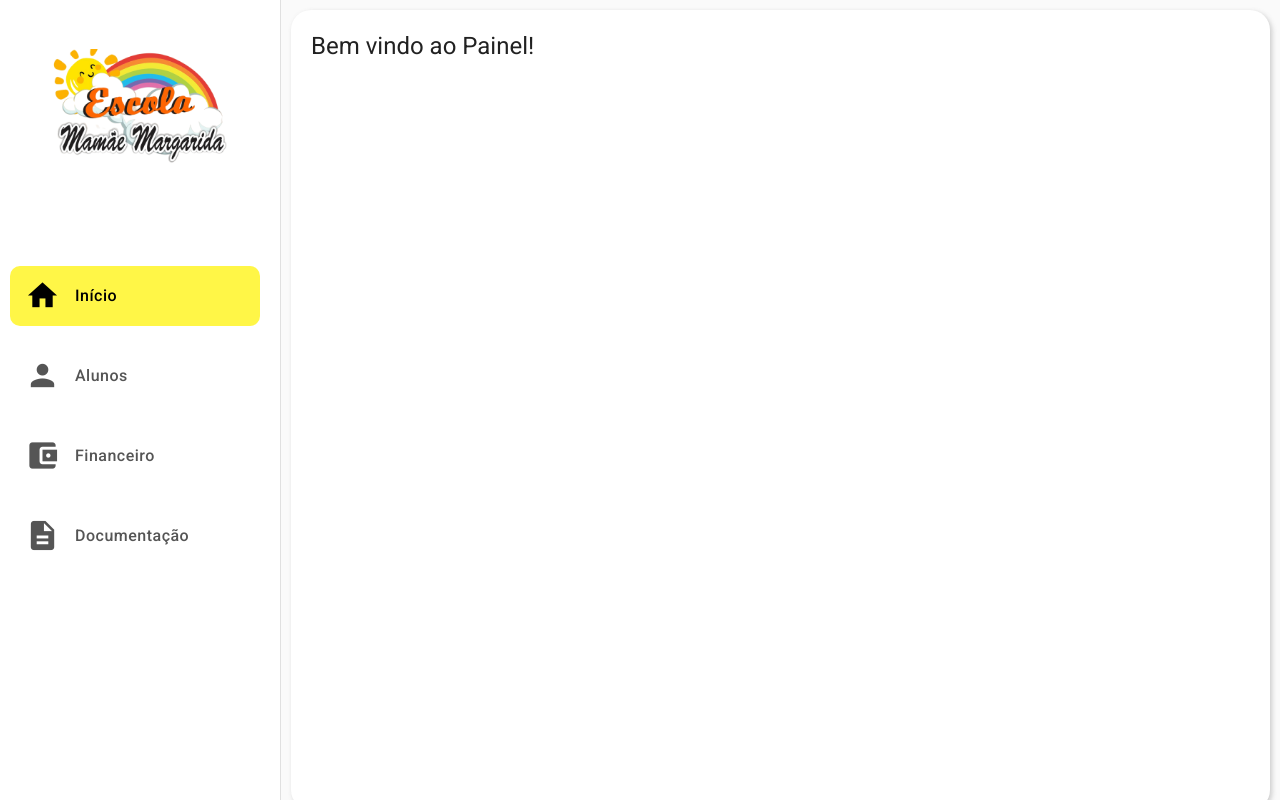
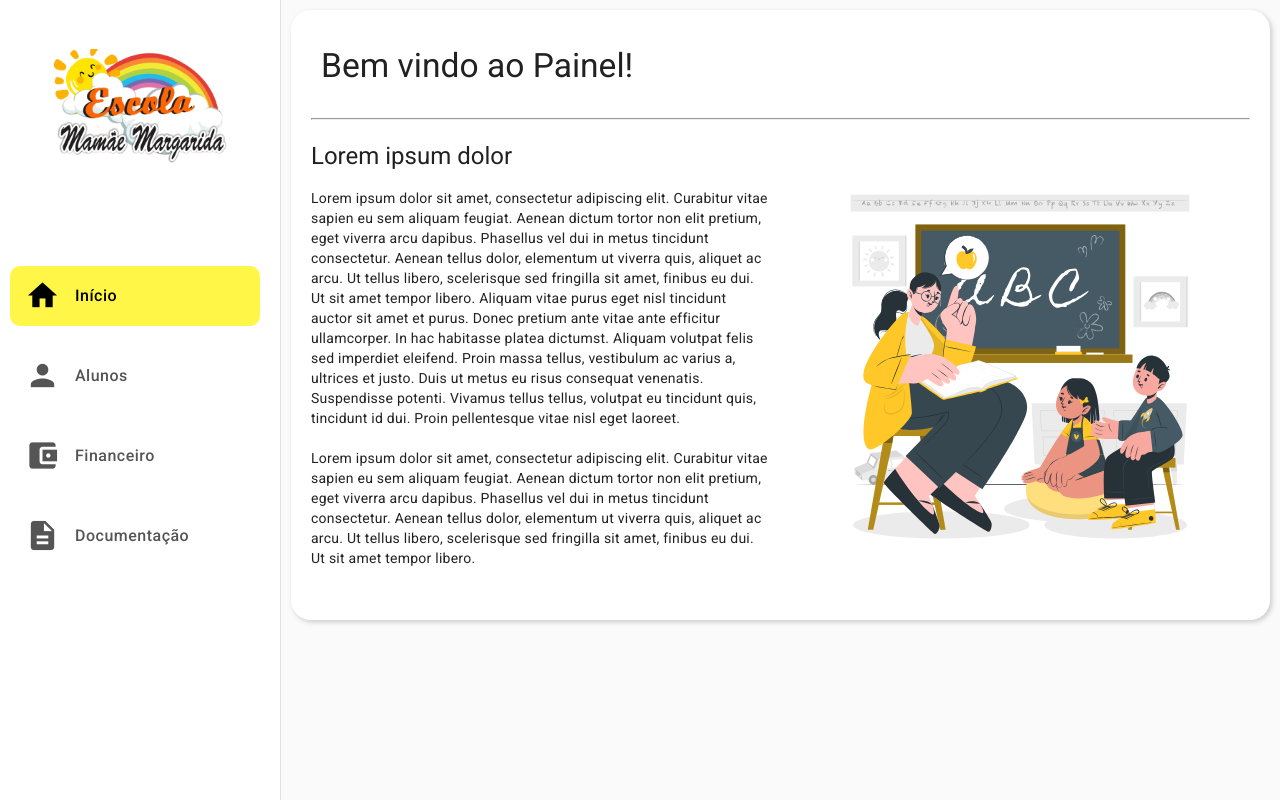
Before and after one commit to wendelisc12/SiGEs-front, an Angular app: page / in a window 1280 px wide. Built offline with nearby package versions, Linux system fonts and the light colour scheme.

Commit message:
feat: adicionando decoraçãozinha ao inicio

```diff
--- a/src/app/Pages/inicio-page/inicio-page.component.css
+++ b/src/app/Pages/inicio-page/inicio-page.component.css
@@ -2,7 +2,31 @@
     background-color: white;
     box-shadow: 2px 2px 5px rgba(95, 95, 95, 0.3) ;
     border-radius: 20px;
-    height: 100%;
     margin: 10px;
     padding: 20px;
 }
+
+.title-inicio{
+    padding: 20px 10px;
+}
+
+.title-inicio h1{
+    font-size: 2.4em;
+}
+
+.principal-inicio{
+    display: flex;
+    justify-content: space-between;
+    align-items: center;
+    padding: 20px 0;
+}
+
+.w-50{
+    width: 49%;
+}
+.illustration{
+    height: 400px;
+    background-image: url('../../../assets/illustration-painel.svg');
+    background-position: center;
+    background-repeat: no-repeat;
+}
--- a/src/app/Pages/inicio-page/inicio-page.component.html
+++ b/src/app/Pages/inicio-page/inicio-page.component.html
@@ -1,3 +1,18 @@
 <div id="inicio-box">
-    <h1>Bem vindo ao Painel!</h1>
+    <div class="title-inicio">
+        <h1>Bem vindo ao Painel!</h1>
+    </div>
+
+    <hr>
+
+    <div class="principal-inicio">
+        <div class="w-50">
+            <h1>Lorem ipsum dolor </h1>
+            <p>Lorem ipsum dolor sit amet, consectetur adipiscing elit. Curabitur vitae sapien eu sem aliquam feugiat. Aenean dictum tortor non elit pretium, eget viverra arcu dapibus. Phasellus vel dui in metus tincidunt consectetur. Aenean tellus dolor, elementum ut viverra quis, aliquet ac arcu. Ut tellus libero, scelerisque sed fringilla sit amet, finibus eu dui. Ut sit amet tempor libero. Aliquam vitae purus eget nisl tincidunt auctor sit amet et purus. Donec pretium ante vitae ante efficitur ullamcorper. In hac habitasse platea dictumst. Aliquam volutpat felis sed imperdiet eleifend. Proin massa tellus, vestibulum ac varius a, ultrices et justo. Duis ut metus eu risus consequat venenatis. Suspendisse potenti. Vivamus tellus tellus, volutpat eu tincidunt quis, tincidunt id dui. Proin pellentesque vitae nisl eget laoreet. <br><br>Lorem ipsum dolor sit amet, consectetur adipiscing elit. Curabitur vitae sapien eu sem aliquam feugiat. Aenean dictum tortor non elit pretium, eget viverra arcu dapibus. Phasellus vel dui in metus tincidunt consectetur. Aenean tellus dolor, elementum ut viverra quis, aliquet ac arcu. Ut tellus libero, scelerisque sed fringilla sit amet, finibus eu dui. Ut sit amet tempor libero.</p>
+        </div>
+
+        <div class="w-50 illustration">
+
+        </div>
+    </div>
 </div>
```
Also changed, not shown: src/assets/illustration-painel.svg (added).
